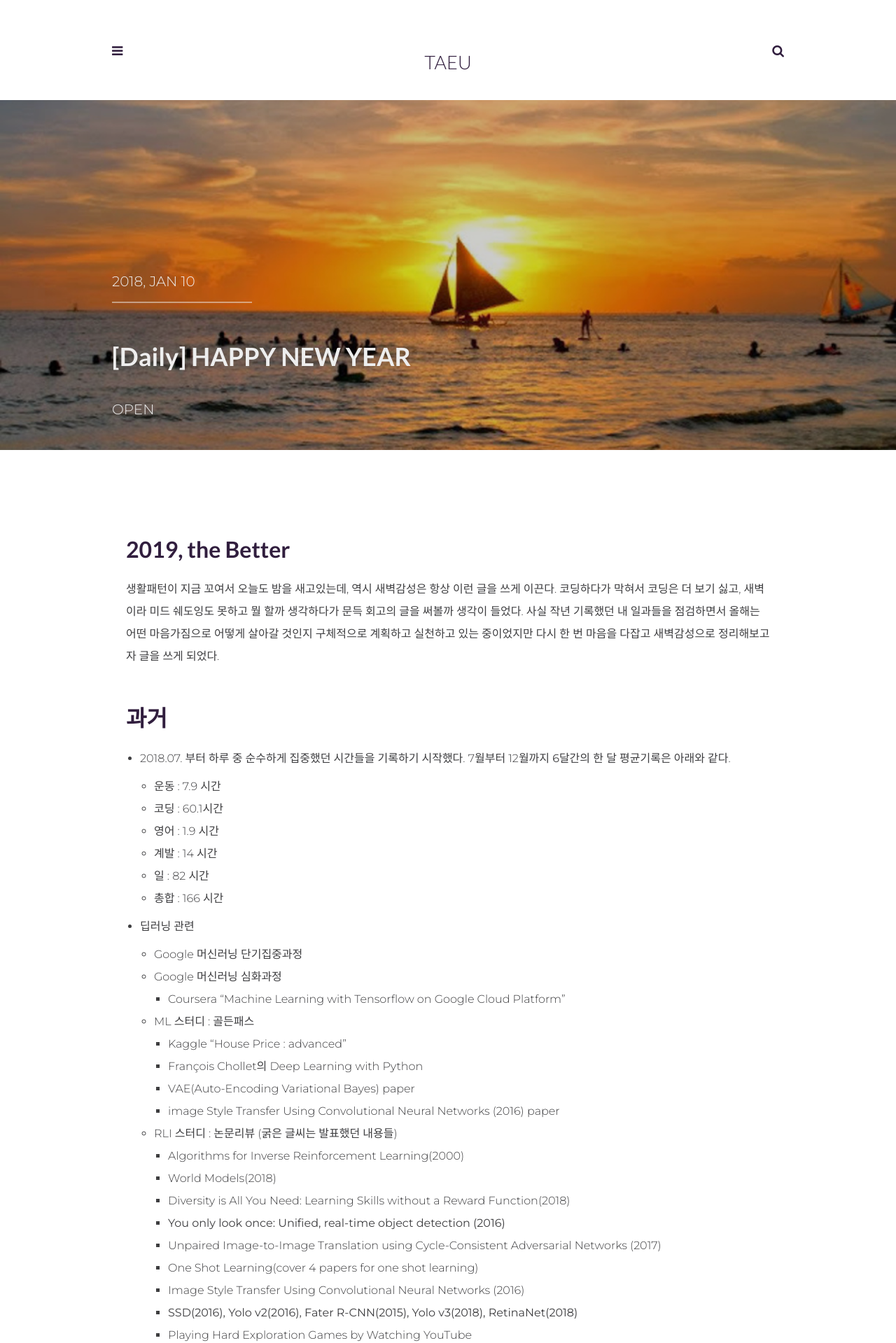
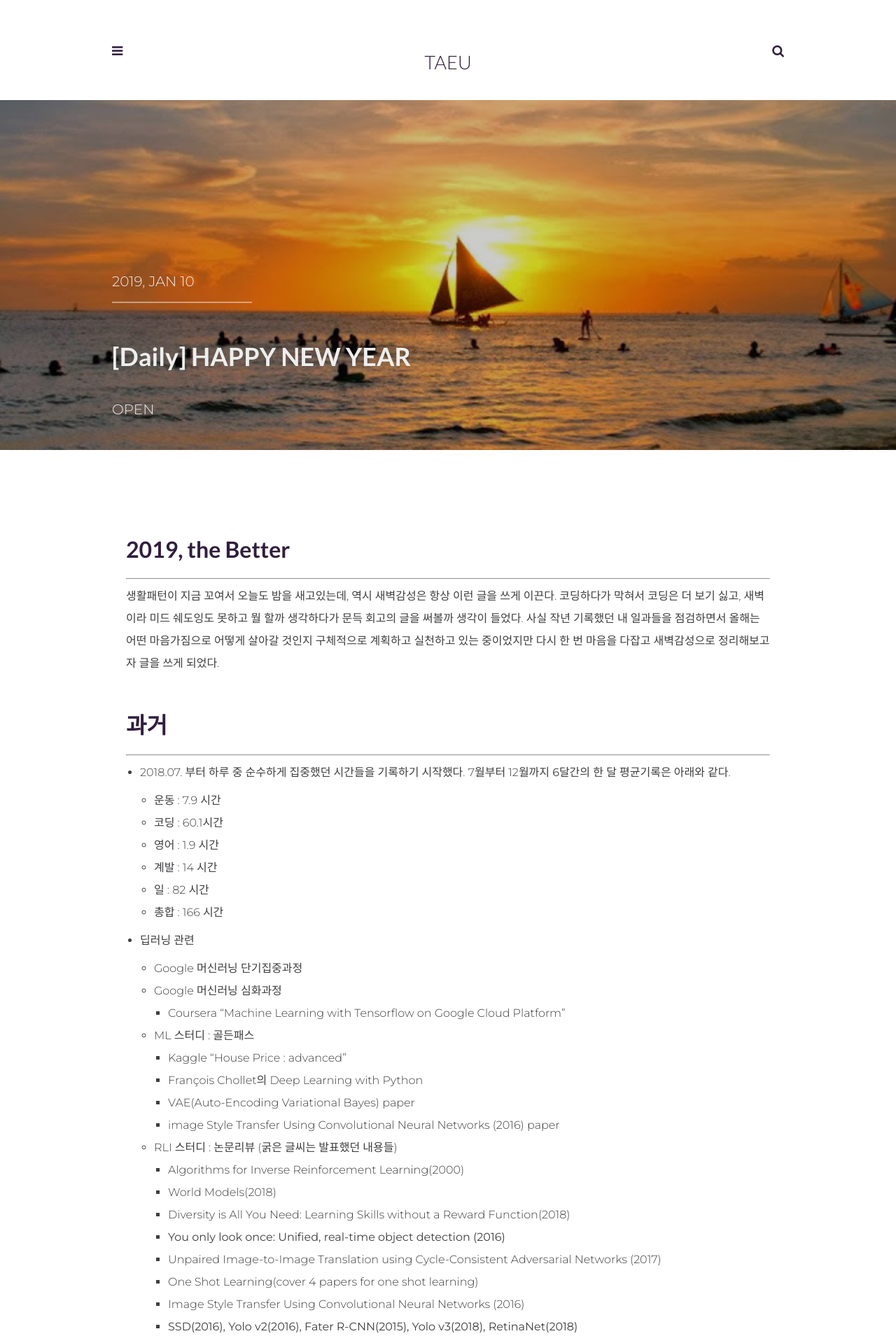
Before and after one commit to Taeu/taeu.github.io, a Jekyll site: the page built from _posts/2019-01-10-daily-HAPPY-NEW-YEAR.md, in a window 1280 px wide. Shown: the top 1919 px of the page at 70% size. Built offline with Jekyll 4.4.1, drawn with Linux system fonts in a browser that asks for light colours; some web fonts are replaced; comment, search, counter and statistics services are not loaded; some of the changed text lies outside the part shown.

Commit message:
new posting

```diff
--- a/_posts/2018-01-10-daily-HAPPY-NEW-YEAR.md
+++ b/_posts/2019-01-10-daily-HAPPY-NEW-YEAR.md
@@ -10,11 +10,17 @@
 
 # 2019, the Better
 
+___
+
+
+
 생활패턴이 지금 꼬여서 오늘도 밤을 새고있는데, 역시 새벽감성은 항상 이런 글을 쓰게 이끈다. 코딩하다가 막혀서 코딩은 더 보기 싫고, 새벽이라 미드 쉐도잉도 못하고 뭘 할까 생각하다가 문득 회고의 글을 써볼까 생각이 들었다. 사실 작년 기록했던 내 일과들을 점검하면서 올해는 어떤 마음가짐으로 어떻게 살아갈 것인지 구체적으로 계획하고 실천하고 있는 중이었지만 다시 한 번 마음을 다잡고 새벽감성으로 정리해보고자 글을 쓰게 되었다.
 
 
 
 # 과거
+
+___
 
 
 
@@ -62,6 +68,8 @@
 
 # 현재
 
+___
+
 
 
 - 혼돈과 질서 그리고 중재. 혼돈과 질서의 인격화
@@ -82,4 +90,8 @@
 
 # 그리고 미래
 
+___
+
+
+
 미래라. 미래는 알 수 없다. 그리고 바뀐다. 언제까지 무엇을 달성하겠다는 목표를 세우는 것보다 매일 어떻게 살아가고 그 시간에 무엇을 할 지 정하는게 더욱 현명하다는 생각을 한 뒤로부터 목표기간이 있는 미래는 그리지 않기로 했다. 언제 달성할지 모르지만 기분 좋은 꿈들을 그리며 현재를 온전히 즐기며 살아간다면 멋진 미래가 오지 않을까?
```
